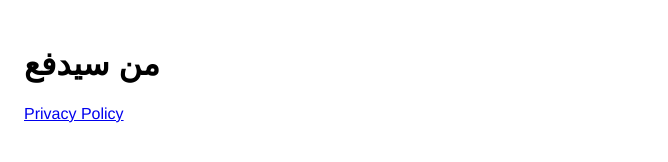
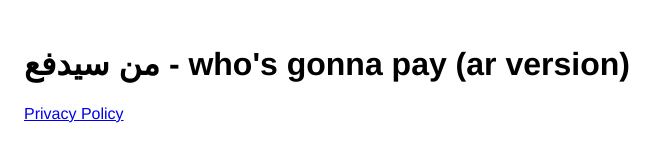
Before and after one commit to Hostname47/xghozt, a plain HTML site: page whos-gonna-pay/ar/index.html in a window 1280 px wide. Shown: the whole page, without its empty margins (0-668 px from the left). Drawn offline with Linux system fonts and the light colour scheme.

Commit message:
Fix a routing bug

```diff
--- a/whos-gonna-pay/ar/whos-gonna-pay/index.html
+++ b/whos-gonna-pay/ar/index.html
@@ -3,7 +3,7 @@
 	<head>
 		<meta charset="utf-8" />
 		<meta name="viewport" content="width=device-width" />
-		<title>من سيدفع</title>
+		<title>من سيدفع - who's gonna pay (ar version)</title>
 		<style>
 			body {
 				font-family: "Helvetica Neue", Helvetica, Arial, sans-serif;
@@ -12,7 +12,7 @@
 		</style>
 	</head>
 	<body>
-		<h1>من سيدفع</h1>
+		<h1>من سيدفع - who's gonna pay (ar version)</h1>
 
 		<a href="./privacy-policy.html">Privacy Policy</a>
 	</body>
```
Also changed, not shown: index.html (+1 -0 lines), whos-gonna-pay/ar/privacy-policy.html (renamed from whos-gonna-pay/ar/whos-gonna-pay/privacy-policy.html).
